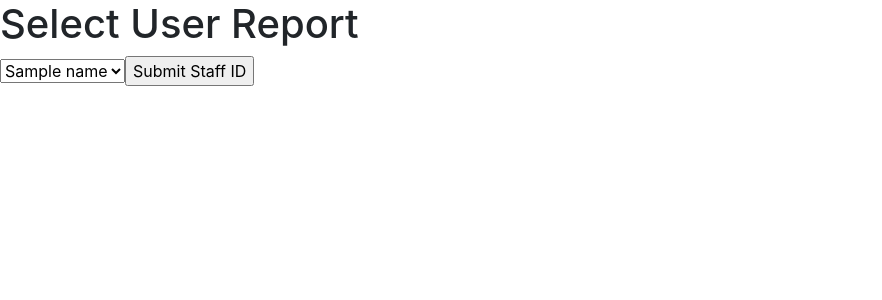
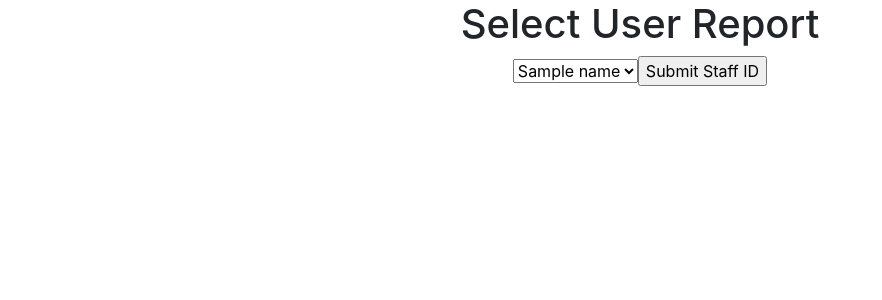
Before and after one commit to DCoventry97/staff-optimiser, a Flask app: template src/server/rest/templates/select_report.html in a window 1280 px wide. Shown: the top 300 px of the page, without its empty margins (0-882 px from the left). Run offline with Flask 2, Linux system fonts and the light colour scheme; the template is opened without the code that fills it: most values are stand-ins (such as "Sample title", 1, 10 or a date in 2020); some libraries are stand-ins or nearby versions.

Commit message:
improved html for select_report.html

```diff
--- a/src/server/rest/main.py
+++ b/src/server/rest/main.py
@@ -19,12 +19,12 @@ def index():
 def view_report(id):
     result = lin_reg.get_val(id)
     if abs(result) > 0.1:
-        advice = "No trend detected."
+        advice = "No trend detected, they are consistent over the day."
     elif result > 0:
         advice = "more productive later in the day."
     else:
         advice = "more productive earlier in the day."
-    return render_template("result.html", advice = advice)
+    return render_template("result.html", advice=advice, id=id)
 
 
 @app.route("/getreport", methods=["GET","POST"])
--- a/src/server/rest/staff.txt
+++ b/src/server/rest/staff.txt
@@ -1 +1,5 @@
 ------- Containes all Staff in system ----------
+paul
+mmmn
+abc123
+sara
--- a/src/server/rest/static/css/main.css
+++ b/src/server/rest/static/css/main.css
@@ -54,3 +54,7 @@
 p{
     font-size: 16px;
 }
+
+.container-fluid .row .col-lg-12 form{
+    text-align: center;
+}
--- a/src/server/rest/templates/select_report.html
+++ b/src/server/rest/templates/select_report.html
@@ -8,10 +8,22 @@
     <!-- Bootstrap CSS -->
     <link rel="stylesheet" href="https://stackpath.bootstrapcdn.com/bootstrap/4.1.3/css/bootstrap.min.css" integrity="sha384-MCw98/SFnGE8fJT3GXwEOngsV7Zt27NXFoaoApmYm81iuXoPkFOJwJ8ERdknLPMO" crossorigin="anonymous">
 
+    <!-- Our CSS -->
+    <link rel="stylesheet" href="{{ url_for('static', filename='css/main.css') }}">
+
     <title>Get Staff Report</title>
   </head>
   <body>
+
+    <div class="container-fluid">
+
+        <div class="row">
+            <div class="col-lg-12">
                 <h1>Select User Report</h1>
+            </div>
+        </div>
+        <div class="row">
+            <div class="col-lg-12">
                 <form method="post">
                     <select name="staff-select">
                         {% for name in names %}
@@ -19,9 +31,10 @@
                         {% endfor %}
                         <input type="submit" name="submit-staff-id" id="submit-staff-id-button" value="Submit Staff ID">
                     </select>
-
                 </form>
-
+            </div>
+        </div>
+</div>
 
     <!-- Optional JavaScript -->
     <!-- jQuery first, then Popper.js, then Bootstrap JS -->
```
Also changed, not shown: src/server/rest/templates/result.html (+7 -2 lines). Lines whose indentation alone changed are shown as unchanged.
